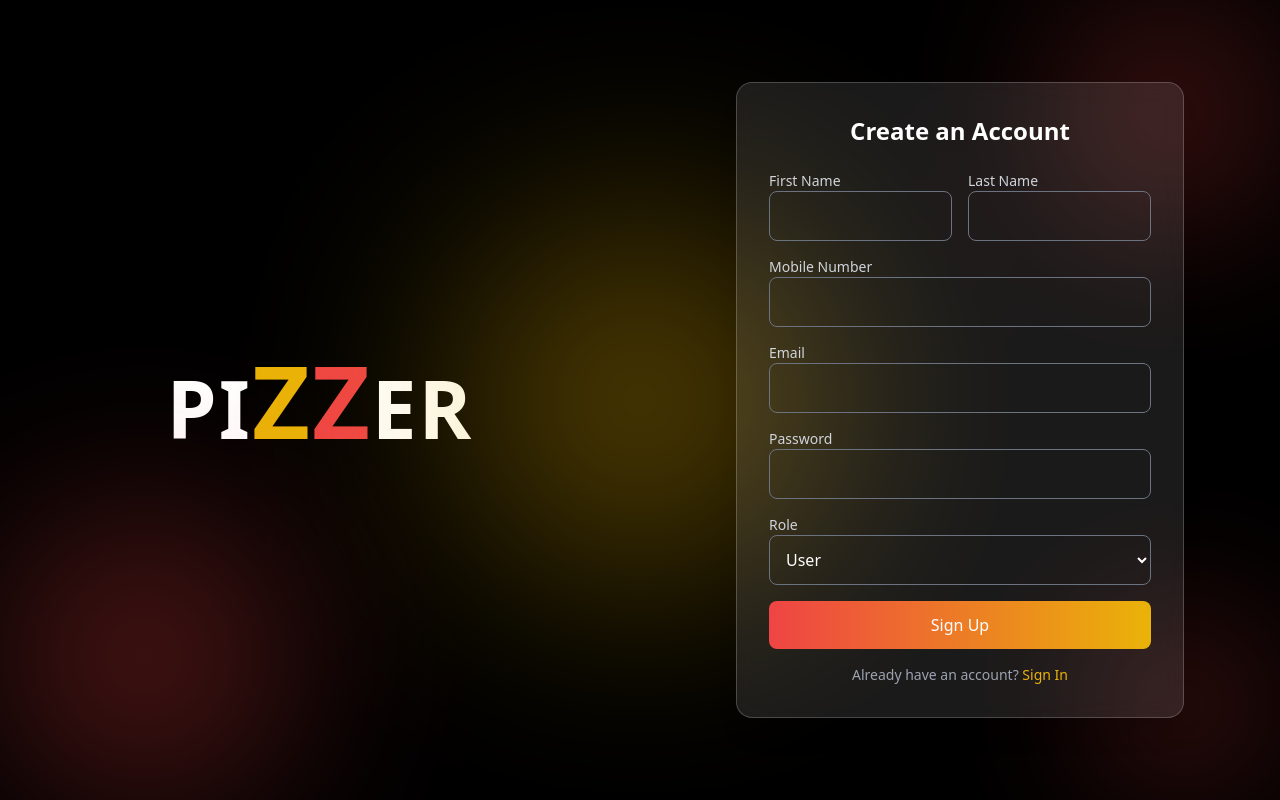
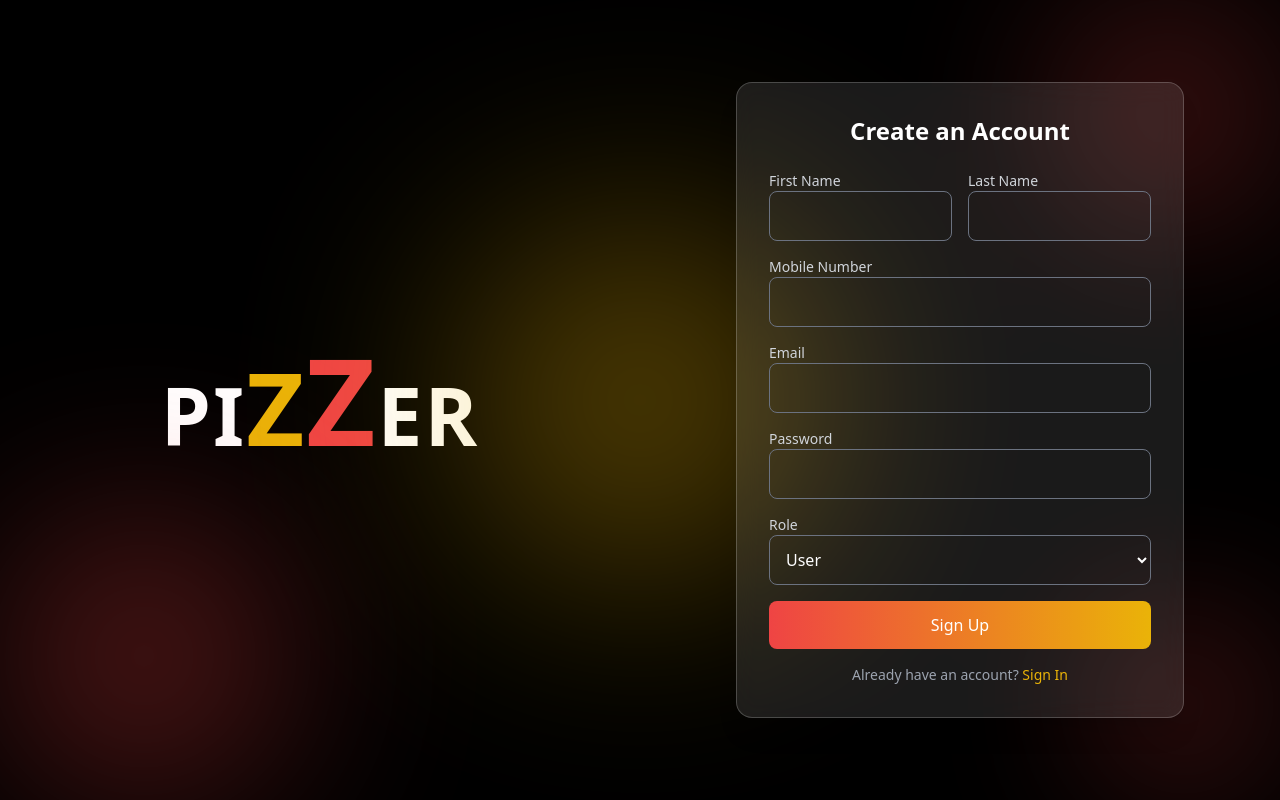
Before and after one commit to Nilanjan-Mondal/Pizzerr, a React (Vite) app in the folder Client/: page /auth in a window 1280 px wide. Built offline with nearby package versions, Linux system fonts and the light colour scheme; no server answers.

Commit message:
Changed the logo and updated routing logic

```diff
--- a/Client/src/Pages/Authpage.jsx
+++ b/Client/src/Pages/Authpage.jsx
@@ -1,6 +1,6 @@
 import { useState } from "react";
 import axios from "axios";
-import { Link } from "react-router-dom";
+import { Link, useNavigate } from "react-router-dom";
 
 export default function AuthPage({ onAuth }) {
   const [isSignUp, setIsSignUp] = useState(true);
@@ -12,6 +12,8 @@ export default function AuthPage({ onAuth }) {
     password: "",
     role: "USER",
   });
+
+  const navigate = useNavigate();  // Add the useNavigate hook
 
   const handleChange = (e) => {
     const { name, value } = e.target;
@@ -27,8 +29,15 @@ export default function AuthPage({ onAuth }) {
     try {
       const response = await axios.post(url, formData, { withCredentials: true });
       if (response.data.success) {
-        localStorage.setItem("role", response.data.data.role);
-        onAuth();
+        if (isSignUp) {
+          // Redirect to sign-in after successful sign-up
+          setIsSignUp(false);
+        } else {
+          // Store token and redirect to home page after successful login
+          localStorage.setItem("role", response.data.data.role);
+          onAuth();
+          navigate("/");  // Navigate to home page after login
+        }
       }
     } catch (error) {
       console.error("Error:", error.response?.data || error.message);
@@ -50,7 +59,7 @@ export default function AuthPage({ onAuth }) {
       <div className="flex items-center justify-center md:w-1/2 w-full mb-8 md:mb-0">
         <Link to="/" className="text-white text-6xl md:text-[80px] font-extrabold tracking-wide">
           PI<span className="text-yellow-500 text-[80px] md:text-[100px]">Z</span>
-          <span className="text-red-500 text-[80px] md:text-[100px]">Z</span>ER
+          <span className="text-red-500 text-[85px] md:text-[120px]">Z</span>ER
         </Link>
       </div>
 
```
